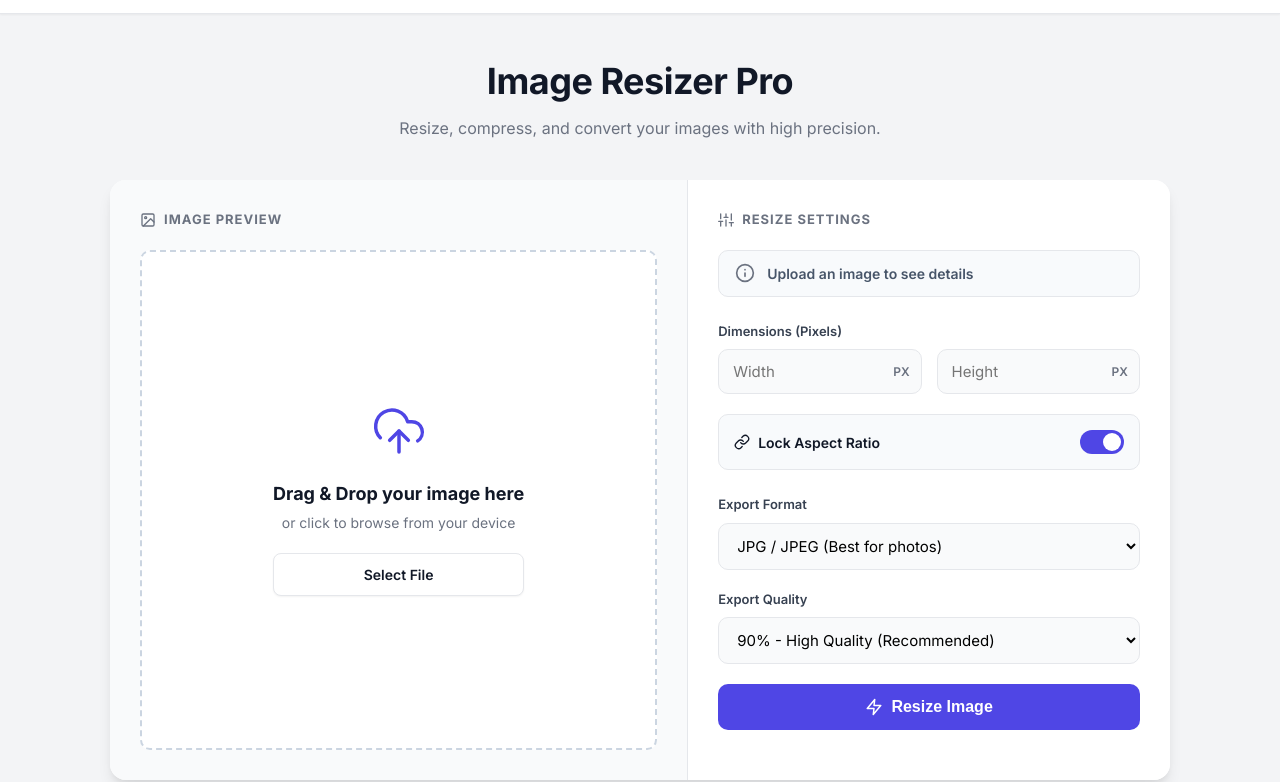
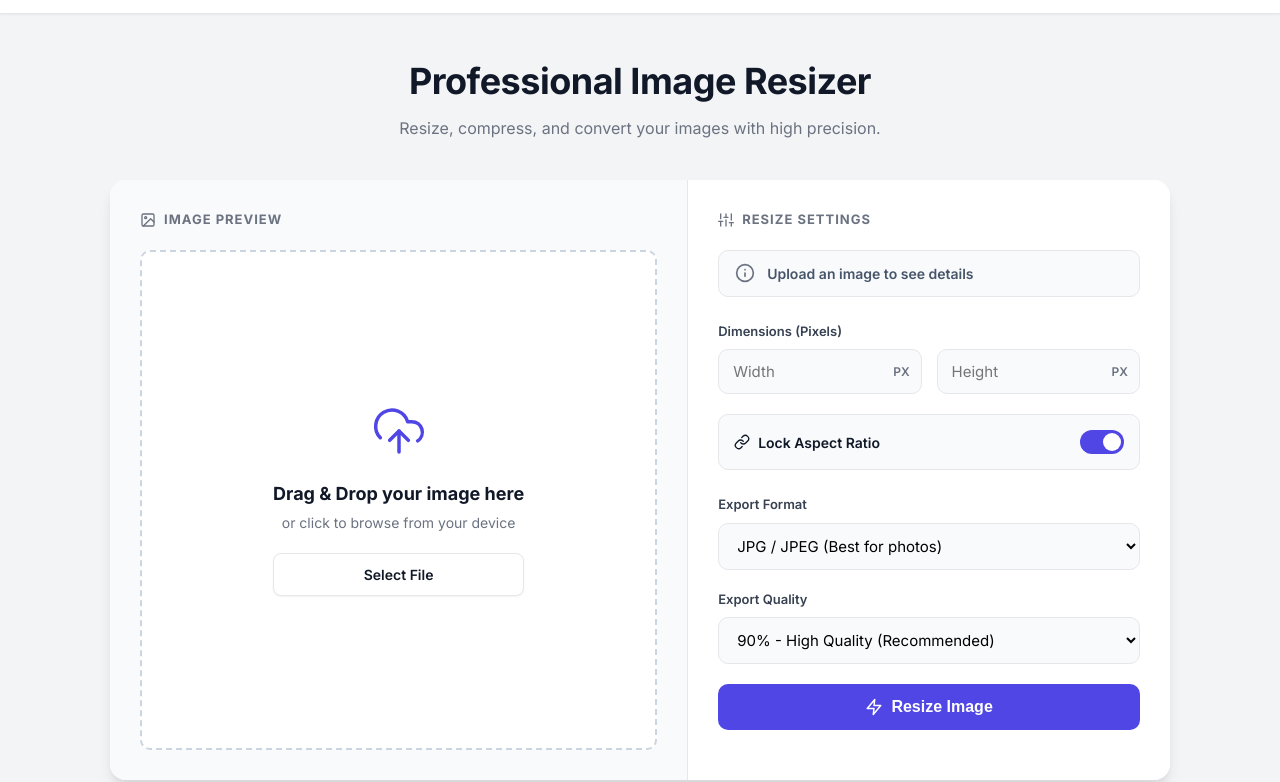
Before and after one commit to Romanhossanontor/jiggasha-tools, a plain HTML site: page index.html in a window 1280 px wide. Shown: the part 52-834 px from the top of the page. Drawn offline with Linux system fonts and the light colour scheme.

Commit message:
index.html

```diff
--- a/index.html
+++ b/index.html
@@ -426,7 +426,7 @@ footer {
 <!-- MAIN CONTENT -->
 <div class="container">
     <div class="header-text">
-        <h1>Image Resizer Pro</h1>
+        <h1>Professional Image Resizer</h1>
         <p>Resize, compress, and convert your images with high precision.</p>
     </div>
 
```
